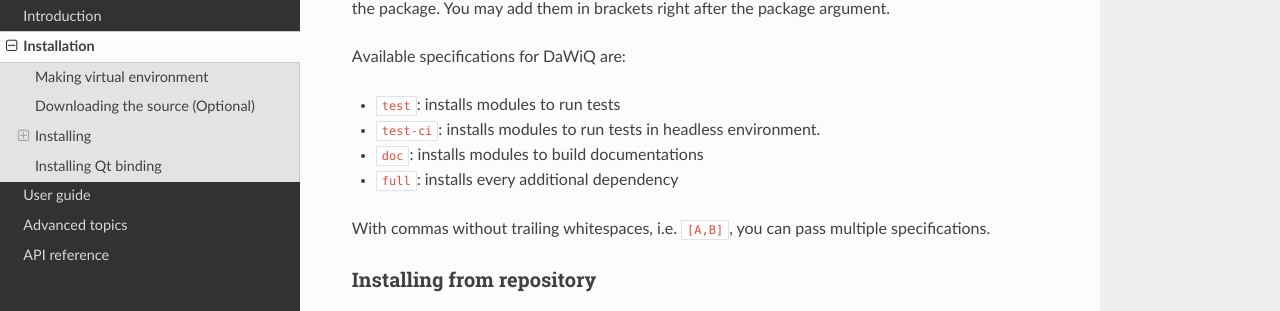
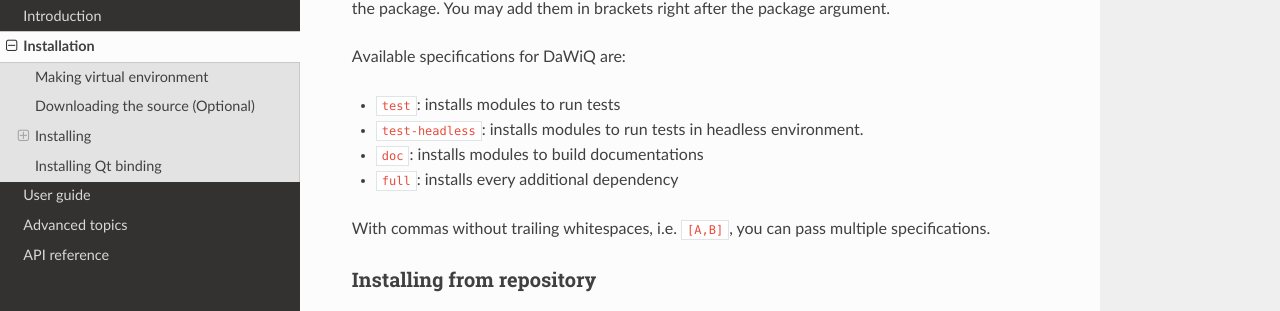
Before and after one commit to JSS95/dawiq, a Sphinx documentation site: the page built from doc/source/install.rst, in a window 1280 px wide and 900 px high, scrolled down 1118 px. Shown: the part 136-447 px from the top of the window. Built offline with Sphinx 7.4.7 and the Read the Docs theme 2.0.0, drawn with Linux system fonts in a browser that asks for light colours.

Commit message:
maint: rename test-ci to test-headless

```diff
--- a/doc/source/install.rst
+++ b/doc/source/install.rst
@@ -61,7 +61,7 @@ You may add them in brackets right after the package argument.
 Available specifications for DaWiQ are:
 
 * ``test``: installs modules to run tests
-* ``test-ci``: installs modules to run tests in headless environment.
+* ``test-headless``: installs modules to run tests in headless environment.
 * ``doc``: installs modules to build documentations
 * ``full``: installs every additional dependency
 
--- a/pyproject.toml
+++ b/pyproject.toml
@@ -41,7 +41,7 @@ test = [
     "pytest",
     "pytest-qt",
 ]
-test-ci = [
+test-headless = [
     "dawiq[test]",
     "pytest-xvfb",
 ]
```
Also changed, not shown: 1 other file.
